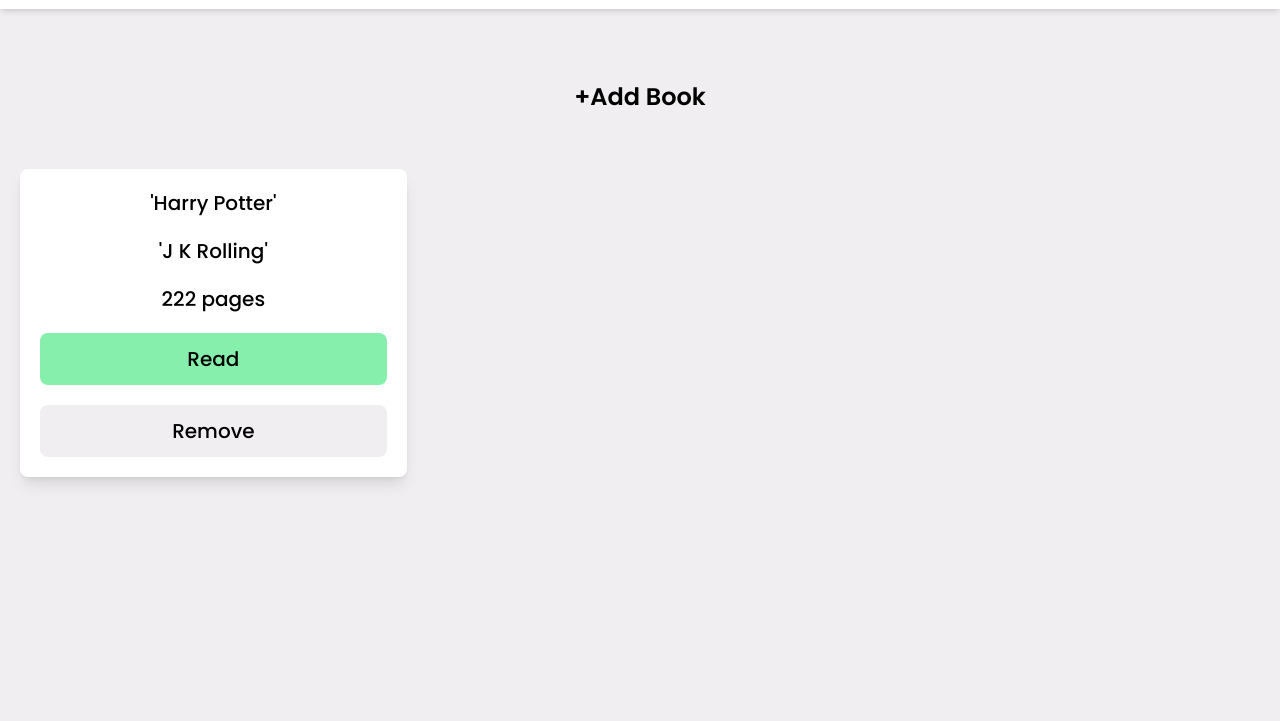
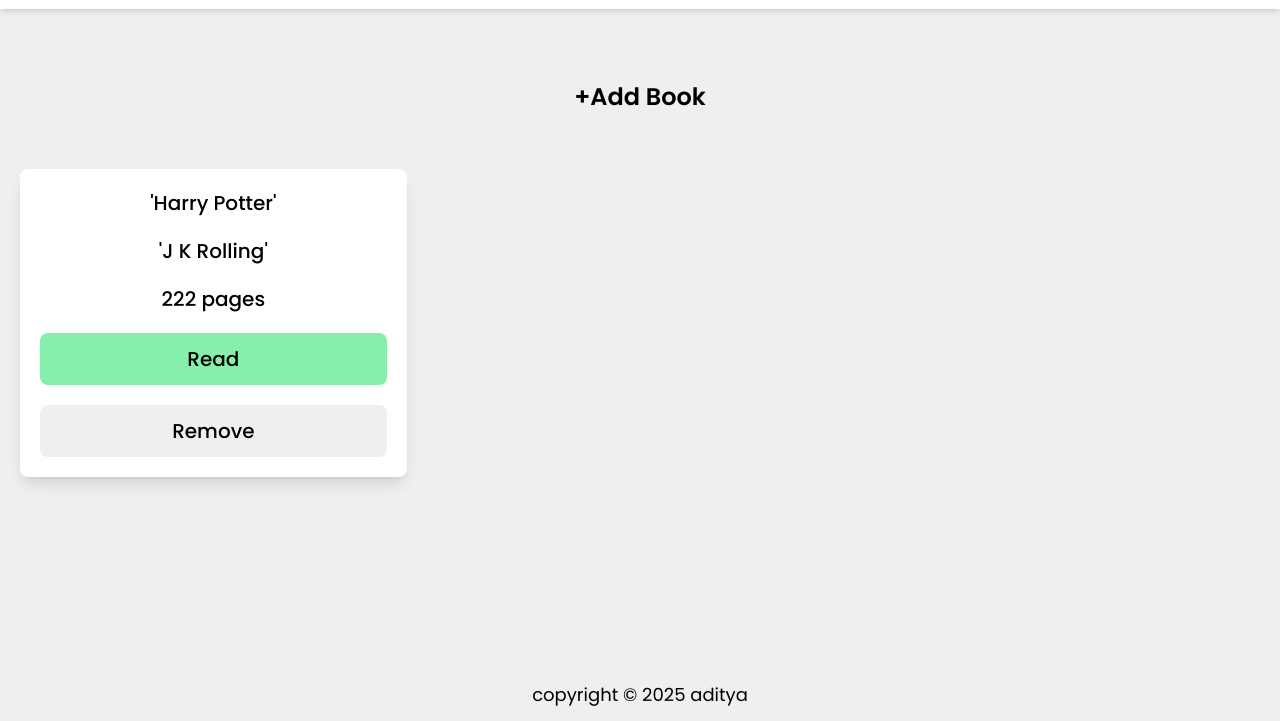
Before and after one commit to AdityaPatilxx/Library, a website: page index.html in a window 1280 px wide. Shown: the part 79-800 px from the top of the page. Drawn offline with Linux system fonts and the light colour scheme.

Commit message:
feat: add footer with copyright notice and enhance CSS for layout support

```diff
--- a/index.html
+++ b/index.html
@@ -52,6 +52,11 @@
     </form>
   </dialog>
 
+  <footer>
+    <div class="absolute bottom-0 w-full flex justify-center p-3">
+      <p class="text-lg">copyright &copy 2025 aditya</p>
+    </div>
+  </footer>
 
 </body>
 
--- a/src/input.css
+++ b/src/input.css
@@ -10,6 +10,12 @@
 
 body {
   @apply font-poppins bg-grey;
+}
+
+html {
+  /* footer support */
+  position: relative;
+  min-height: 100%;
 }
 
 .container {
```
Also changed, not shown: src/output.css.
